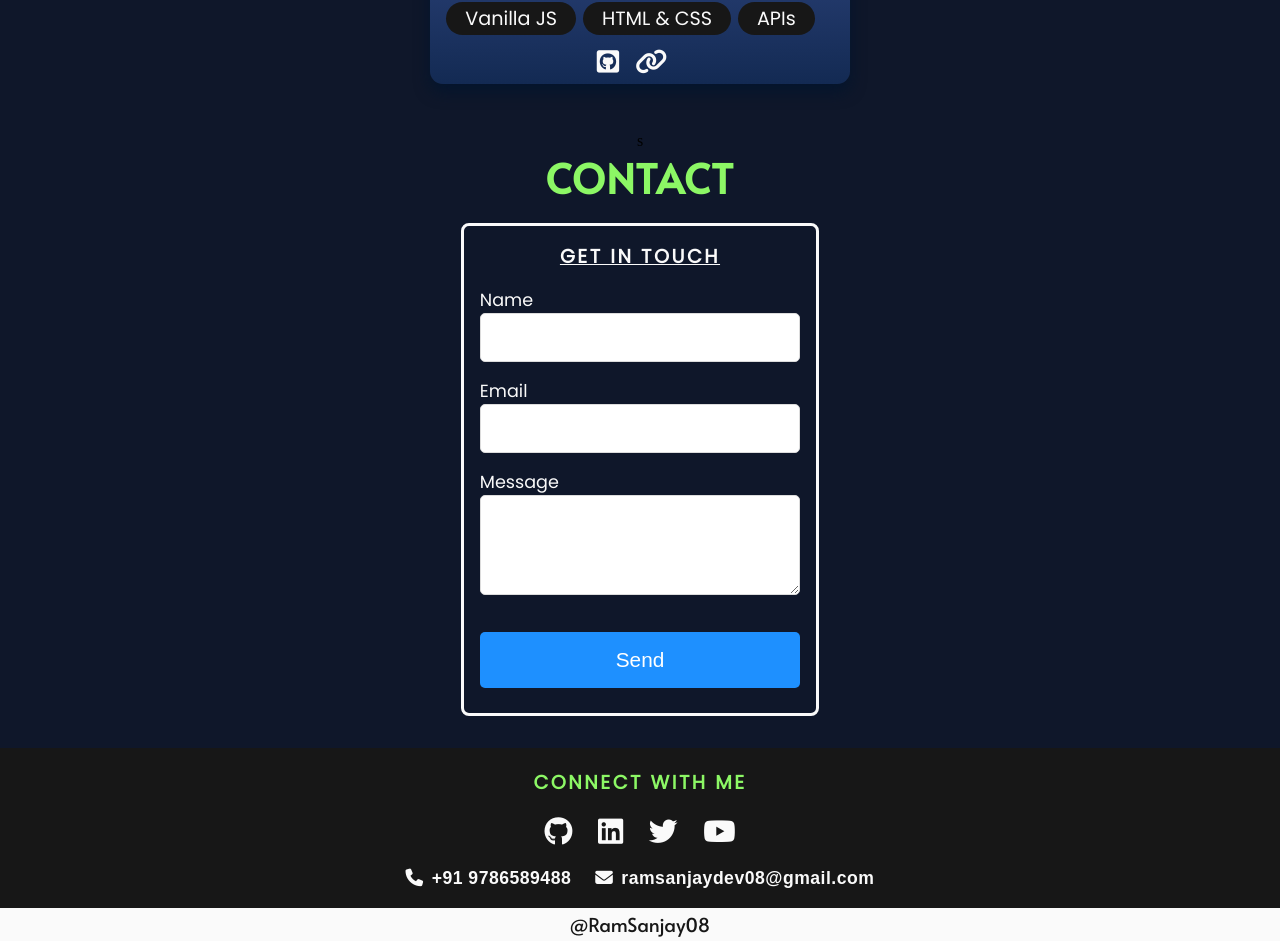
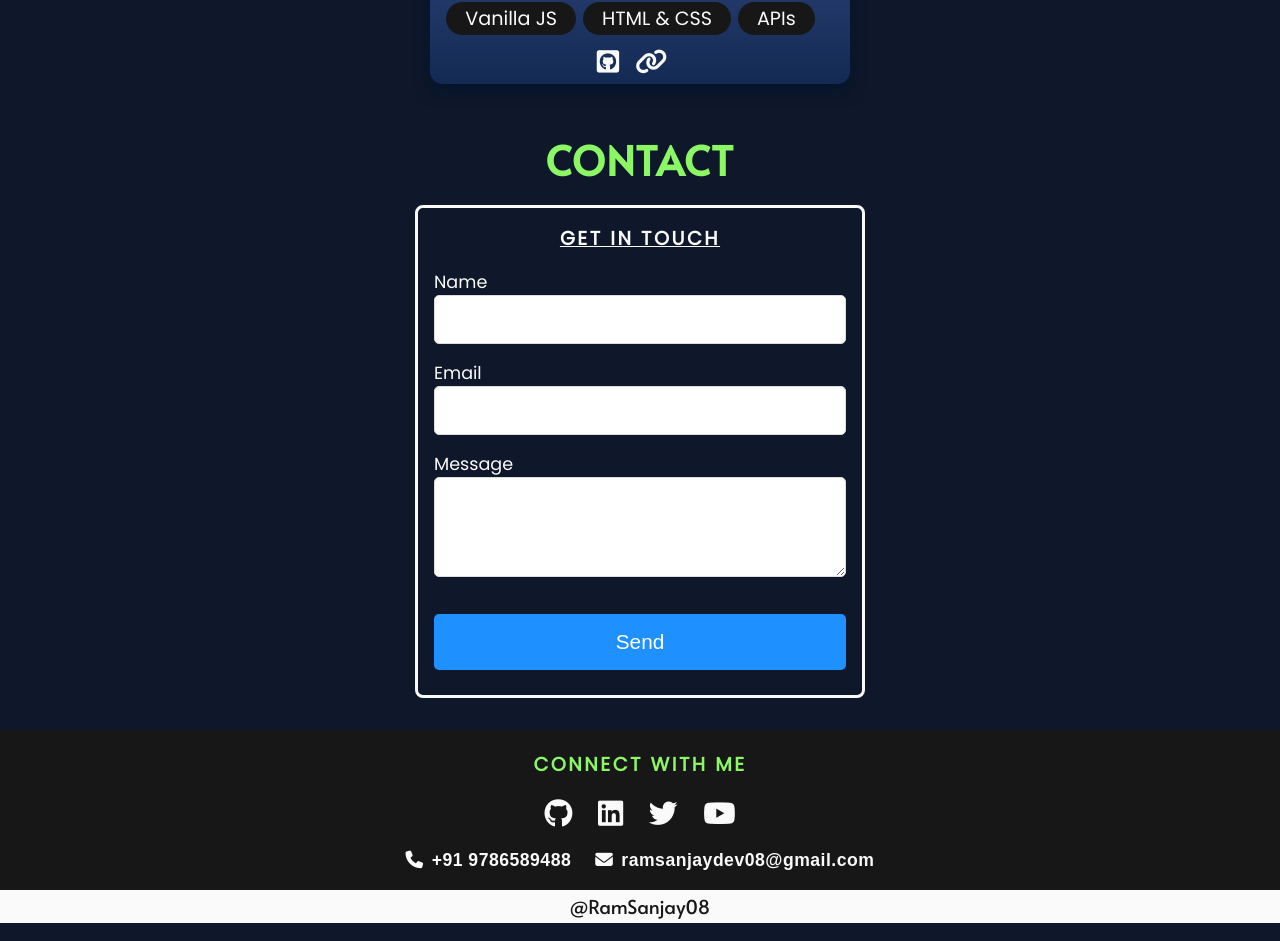
Before and after one commit to RamSanjay08/Personal_Portfolio, a React (Create React App) app: page / in a window 1280 px wide. Shown: the part 4173-5114 px from the top of the page. Built offline with nearby package versions, Linux system fonts and the light colour scheme.

Commit message:
media done

```diff
--- a/src/components/AboutContainer/AboutContainer.module.css
+++ b/src/components/AboutContainer/AboutContainer.module.css
@@ -1,17 +1,3 @@
-:root {
-  /*^ COLORS */
-  --Black-color : #0a0a0a;
-  --Black-color2 : #171717;
-  --Text-color-White: #fafafa;
-  --green-color: hsl(104.23, 90.27%, 68.34%);
-
-  /*^ FONTS */
-  --Alata-Font: 'Alata', sans-serif;
-  --CrimsonText-Font: 'Crimson Text', serif;
-  --Poppins-Font: 'Poppins', sans-serif;
-  --OutFit-Font: 'Outfit', sans-serif;
-}
-
 .aboutContainer {
   display: flex;
   justify-content: space-evenly;
@@ -75,7 +61,6 @@
   font-size: 1.6rem;
   color: gold;
   padding-bottom: .2rem;
-
 }
 
 .education h5 {
--- a/src/components/ContactContainer/ContactContainer.jsx
+++ b/src/components/ContactContainer/ContactContainer.jsx
@@ -33,7 +33,7 @@ const ContactContainer = () => {
   };
 
   return (
-    <Element name="contact" className={ContactStyles.ContactContainer}>s
+    <Element name="contact" className={ContactStyles.ContactContainer}>
       <h2>CONTACT</h2>
       <form ref={form} onSubmit={sendEmail}>
       <h3>GET IN TOUCH</h3>
--- a/src/components/ContactContainer/ContactContainer.module.css
+++ b/src/components/ContactContainer/ContactContainer.module.css
@@ -1,17 +1,3 @@
-:root {
-  /*^ COLORS */
-  --Black-color: #0a0a0a;
-  --Black-color2: #171717;
-  --Text-color-White: #fafafa;
-  --green-color: hsl(104.23, 90.27%, 68.34%);
-
-  /*^ FONTS */
-  --Alata-Font: "Alata", sans-serif;
-  --CrimsonText-Font: "Crimson Text", serif;
-  --Poppins-Font: "Poppins", sans-serif;
-}
-
-
 .ContactContainer h2 {
   font-size: 2.5rem;
   color: var(--green-color);
@@ -32,20 +18,18 @@
 }
 
 /*^ Form */
-
 form {
   display: flex;
   align-items: flex-start;
   flex-direction: column;
   justify-content: center;
   margin: auto;
-  width: 28%;
+  max-width: 450px;
   font-size: 1.1rem;
   border: solid 3px var(--Text-color-White);
   padding: 1rem 1rem 1.6rem 1rem;
   border-radius: .5rem;
   margin-bottom: 2rem;
-
 }
 
 input {
@@ -98,22 +82,27 @@ input[type="submit"] {
   background: rgb(12, 91, 170);
 }
 
-@media screen and (max-width: 1280px) {
-
-}
-
-@media screen and (max-width: 1024px) {
-
-}
-
-@media screen and (max-width: 768px) {
-
-}
 
 @media screen and (max-width: 640px) {
-
+  form {
+    max-width: 420px;
+  }
 }
 
 @media screen and (max-width: 475px) {
+  form {
+    max-width: 360px;
+  }
+}
 
+@media screen and (max-width: 375px) {
+  form {
+    max-width: 310px;
+  }
 }
+
+@media screen and (max-width: 320px) {
+  form {
+    max-width: 300px;
+  }
+}
--- a/src/components/ContactContainer/ContactFooter.module.css
+++ b/src/components/ContactContainer/ContactFooter.module.css
@@ -1,19 +1,8 @@
-:root {
-  /*^ COLORS */
-  --Black-color : #0a0a0a;
-  --Black-color2 : #171717;
-  --Text-color-White: #fafafa;
-  --green-color: hsl(104.23, 90.27%, 68.34%);
-
-  /*^ FONTS */
-  --Alata-Font: 'Alata', sans-serif;
-  --CrimsonText-Font: 'Crimson Text', serif;
-  --Poppins-Font: 'Poppins', sans-serif;;
-}
-
 .ContactFooter {
   display: flex;
   flex-direction: column;
+  justify-content: center;
+  align-items: center;
   gap: 1.2rem;
   background-color: var(--Black-color2);
 }
@@ -74,32 +63,15 @@
 }
 
 @media screen and (max-width: 475px) {
+  .ContactFooter {
+    flex-direction: column;
+    gap: 1rem;
+  }
+
   .contacts {
     display: flex;
     flex-direction: column;
-    justify-content: center;
-    gap: 1.5rem;
-    font-size: 1.1rem;
-    padding-bottom: 1.2rem;
+    text-align: center;
+    gap: .6rem;
   }
 }
-
-@media screen and (max-width: 1280px) {
-
-}
-
-@media screen and (max-width: 1024px) {
-
-}
-
-@media screen and (max-width: 768px) {
-
-}
-
-@media screen and (max-width: 640px) {
-
-}
-
-@media screen and (max-width: 475px) {
-
-}
--- a/src/components/ExperienceContainer/ExperienceContainer.module.css
+++ b/src/components/ExperienceContainer/ExperienceContainer.module.css
@@ -1,16 +1,3 @@
-:root {
-  /*^ COLORS */
-  --Black-color : #0a0a0a;
-  --Black-color2 : #171717;
-  --Text-color-White: #fafafa;
-  --green-color: hsl(104.23, 90.27%, 68.34%);
-
-  /*^ FONTS */
-  --Alata-Font: 'Alata', sans-serif;
-  --CrimsonText-Font: 'Crimson Text', serif;
-  --Poppins-Font: 'Poppins', sans-serif;
-}
-
 .ExperienceContainer {
   min-height: 100vh;
   width: 86%;
@@ -51,7 +38,6 @@
 
 .ExperienceImage:hover {
   transform: scale(1.3);
-  /* background-color: gold; */
 }
 
 .ExperienceImage img {
@@ -64,23 +50,3 @@
   justify-content: space-around;
   gap: 2rem;
 }
-
-@media screen and (max-width: 1280px) {
-
-}
-
-@media screen and (max-width: 1024px) {
-
-}
-
-@media screen and (max-width: 768px) {
-
-}
-
-@media screen and (max-width: 640px) {
-
-}
-
-@media screen and (max-width: 475px) {
-
-}
--- a/src/components/HomeContainer/HomeContent.module.css
+++ b/src/components/HomeContainer/HomeContent.module.css
@@ -1,37 +1,3 @@
-:root {
-  /*^ COLORS */
-  --Black-color : #0a0a0a;
-  --Black-color2 : #171717;
-  --Text-color-White: #fafafa;
-  --green-color: hsl(104.23, 90.27%, 68.34%);
-
-  /*^ FONTS */
-  --Alata-Font: 'Alata', sans-serif;
-  --CrimsonText-Font: 'Crimson Text', serif;
-  --Poppins-Font: 'Poppins', sans-serif;
-
-  /*^ gradient */
-  --gradient: linear-gradient(
-    to bottom,
-    hsl(102.91, 94.05%, 67.06%) 0%,
-    hsl(103.08, 93.6%, 67.23%) 8.1%,
-    hsl(103.53, 92.32%, 67.68%) 15.5%,
-    hsl(104.23, 90.27%, 68.34%) 22.5%,
-    hsl(105.13, 87.5%, 69.12%) 29%,
-    hsl(106.2, 84.09%, 69.96%) 35.3%,
-    hsl(107.41, 80.12%, 70.8%) 41.2%,
-    hsl(108.76, 75.68%, 71.6%) 47.1%,
-    hsl(110.25, 70.94%, 72.33%) 52.9%,
-    hsl(111.85, 66.06%, 72.99%) 58.8%,
-    hsl(113.56, 61.25%, 73.56%) 64.7%,
-    hsl(115.32, 56.75%, 74.03%) 71%,
-    hsl(117.03, 52.8%, 74.4%) 77.5%,
-    hsl(118.53, 49.67%, 74.67%) 84.5%,
-    hsl(119.6, 47.61%, 74.84%) 91.9%,
-    hsl(120, 46.88%, 74.9%) 100%
-    );
-}
-
 .HomeContent {
   /* display: grid;
   grid-template-columns: repeat(auto-fit, minmax(200px, auto)); */
@@ -136,7 +102,6 @@
 }
 
 /*^ Media Queries */
-
 @media screen and (max-width: 1024px) {
 
   .HomeContent_right img {
--- a/src/components/NavBar/NavBar.module.css
+++ b/src/components/NavBar/NavBar.module.css
@@ -1,15 +1,3 @@
-:root {
-  /*^ COLORS */
-  --Black-color : #0a0a0a;
-  --Black-color2 : #171717;
-  --Text-color-White: #fafafa;
-  --green-color: #17cf97;
-
-  /*^ FONTS */
-  --Alata-Font: 'Alata', sans-serif;
-  --CrimsonText-Font:  'Crimson Text', serif;
-}
-
 .navbar {
   display: grid;
   grid-template-columns: repeat(auto-fit, minmax(200px, auto));
--- a/src/components/ProjectContainer/ProjectCard.module.css
+++ b/src/components/ProjectContainer/ProjectCard.module.css
@@ -1,16 +1,3 @@
-:root {
-  /*^ COLORS */
-  --Black-color : #0a0a0a;
-  --Black-color2 : #171717;
-  --Text-color-White: #fafafa;
-  --green-color: hsl(104.23, 90.27%, 68.34%);
-
-  /*^ FONTS */
-  --Alata-Font: 'Alata', sans-serif;
-  --CrimsonText-Font: 'Crimson Text', serif;
-  --Poppins-Font: 'Poppins', sans-serif;
-}
-
 .Project_Container {
   display: flex;
   flex-direction: column;
@@ -85,10 +72,6 @@
   transform: scale(1.1);
 }
 
-@media screen and (max-width: 885px) {
-
-}
-
 @media screen and (max-width: 768px) {
   .Project_Container {
     max-width: 500px;
--- a/src/components/SkillContainer/SkillContainer.module.css
+++ b/src/components/SkillContainer/SkillContainer.module.css
@@ -1,16 +1,3 @@
-:root {
-  /*^ COLORS */
-  --Black-color : #0a0a0a;
-  --Black-color2 : #171717;
-  --Text-color-White: #fafafa;
-  --green-color: hsl(104.23, 90.27%, 68.34%);
-
-  /*^ FONTS */
-  --Alata-Font: 'Alata', sans-serif;
-  --CrimsonText-Font: 'Crimson Text', serif;
-  --Poppins-Font: 'Poppins', sans-serif;
-}
-
 .SkillContainer {
   display: flex;
   justify-content: space-evenly;
--- a/src/index.css
+++ b/src/index.css
@@ -16,3 +16,38 @@ html,body {
  body {
   background-color: #0f172a;
  }
+
+ :root {
+  /*^ COLORS */
+  --Black-color : #0a0a0a;
+  --Black-color2 : #171717;
+  --Text-color-White: #fafafa;
+  --green-color: hsl(104.23, 90.27%, 68.34%);
+
+  /*^ FONTS */
+  --Alata-Font: 'Alata', sans-serif;
+  --CrimsonText-Font: 'Crimson Text', serif;
+  --Poppins-Font: 'Poppins', sans-serif;
+  --OutFit-Font: 'Outfit', sans-serif;
+
+    /*^ gradient */
+    --gradient: linear-gradient(
+      to bottom,
+      hsl(102.91, 94.05%, 67.06%) 0%,
+      hsl(103.08, 93.6%, 67.23%) 8.1%,
+      hsl(103.53, 92.32%, 67.68%) 15.5%,
+      hsl(104.23, 90.27%, 68.34%) 22.5%,
+      hsl(105.13, 87.5%, 69.12%) 29%,
+      hsl(106.2, 84.09%, 69.96%) 35.3%,
+      hsl(107.41, 80.12%, 70.8%) 41.2%,
+      hsl(108.76, 75.68%, 71.6%) 47.1%,
+      hsl(110.25, 70.94%, 72.33%) 52.9%,
+      hsl(111.85, 66.06%, 72.99%) 58.8%,
+      hsl(113.56, 61.25%, 73.56%) 64.7%,
+      hsl(115.32, 56.75%, 74.03%) 71%,
+      hsl(117.03, 52.8%, 74.4%) 77.5%,
+      hsl(118.53, 49.67%, 74.67%) 84.5%,
+      hsl(119.6, 47.61%, 74.84%) 91.9%,
+      hsl(120, 46.88%, 74.9%) 100%
+      );
+}
```
Also changed, not shown: src/components/ProjectContainer/ProjectContainer.module.css (+0 -17 lines).
